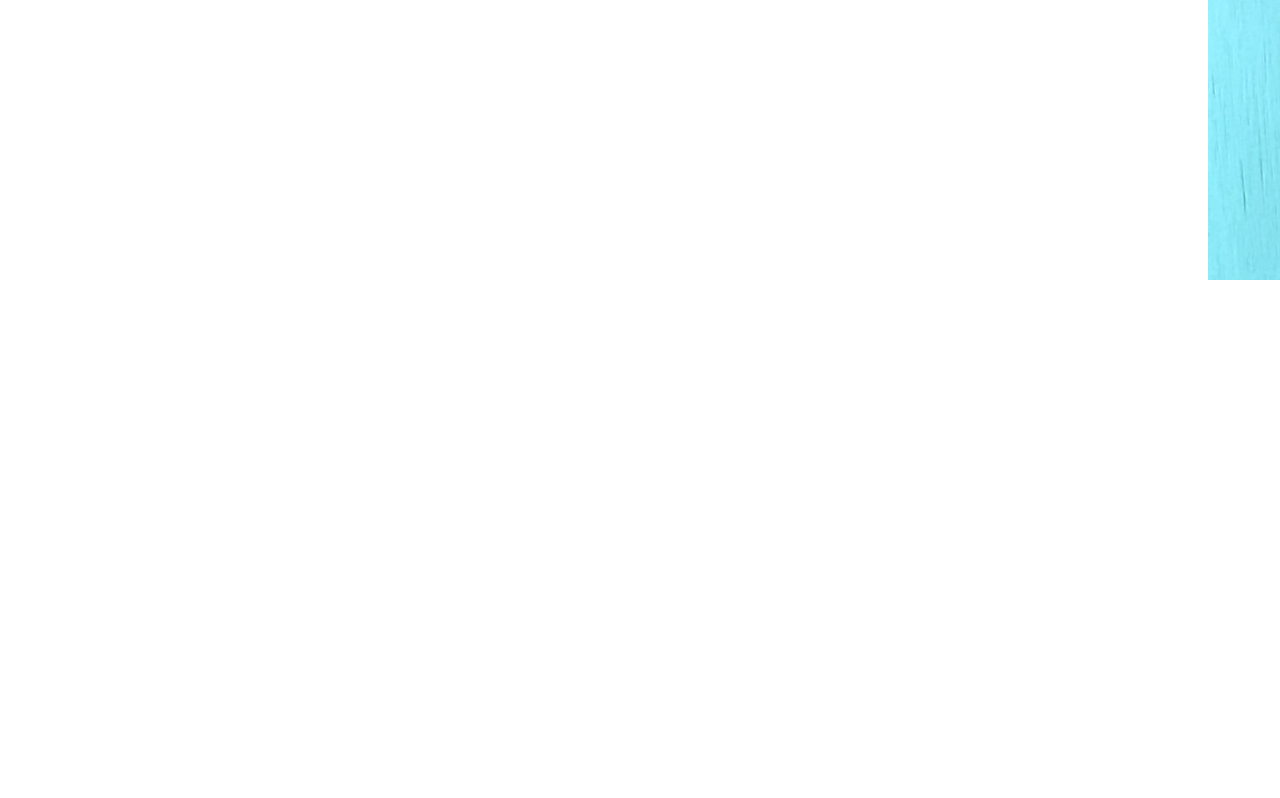
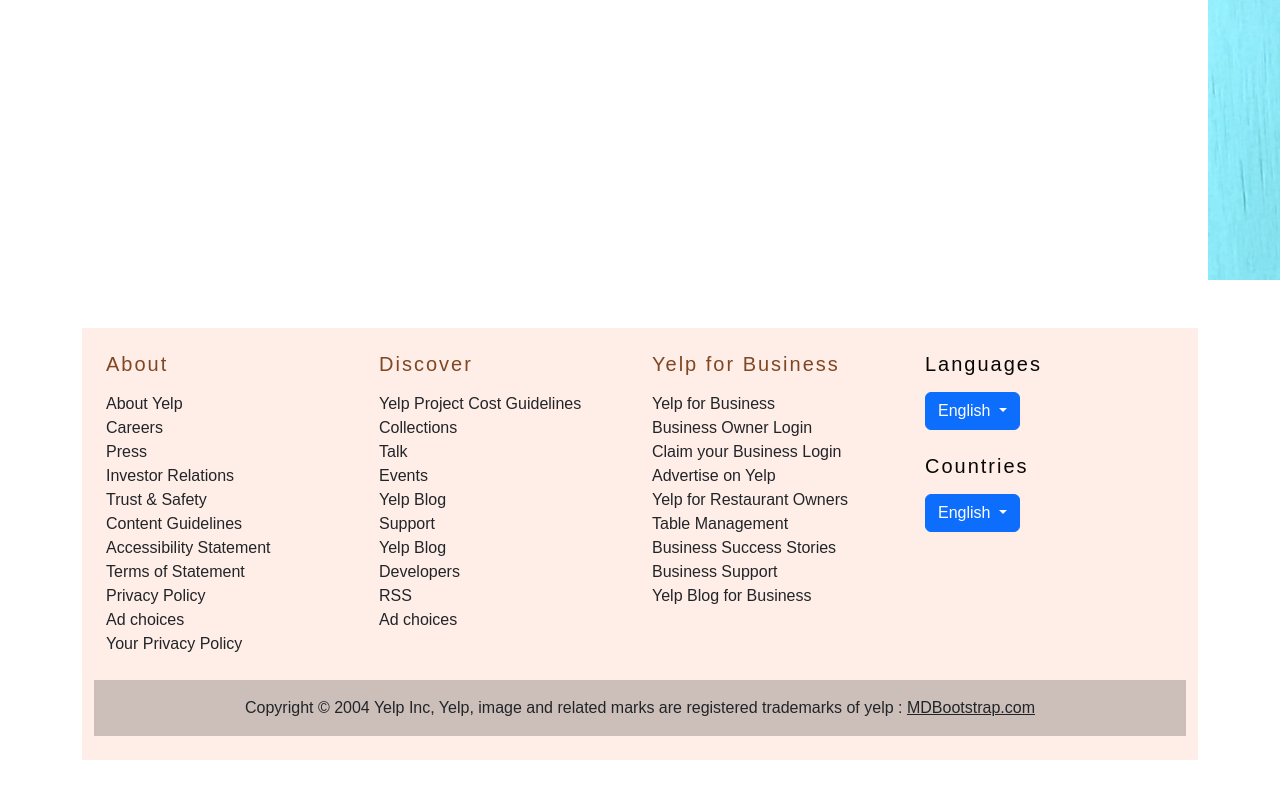
Before and after one commit to kunal-msu/tripti-gurung, a plain HTML site: page yelp.html in a window 1280 px wide. Shown: the part 807-1605 px from the top of the page. Before the commit the page ends 1087 px from the top, so only its background shows below. Drawn offline with nearby package versions, Linux system fonts and the light colour scheme.

Commit message:
TGM-22 Add footer

```diff
--- a/yelp.html
+++ b/yelp.html
@@ -117,4 +117,124 @@
             crossorigin="anonymous"
         ></script>
     </body>
+    <footer>
+
+        <div class="container my-5">
+
+            <footer style="background-color: #ffede7;">
+              <div class="container p-4">
+                <div class="row">
+                  <div class="col-lg-3 col-md-6 mb-4">
+                    <h5 class="mb-3" style="letter-spacing: 2px; color: #7f4722;">About</h5>
+                    <ul class="list-unstyled mb-0">
+                      <li class="mb-1">
+                        <li>About Yelp</li>
+                        <li>Careers</li>
+                        <li>Press</li>
+                        <li>Investor Relations</li>
+                        <li> Trust & Safety</li>
+                        <li>Content Guidelines</li>
+                        <li>Accessibility Statement</li>
+                        <li>Terms of Statement</li>
+                        <li>Privacy Policy</li>
+                        <li>Ad choices</li>
+                        <li>Your Privacy Policy</li>
+
+                    </ul>
+                  </div>
+                  <div class="col-lg-3 col-md-6 mb-4">
+                    <h5 class="mb-3" style="letter-spacing: 2px; color: #7f4722;">Discover</h5>
+                    <ul class="list-unstyled mb-0">
+                      <li class="mb-1">
+                        <li>Yelp Project Cost Guidelines</li>
+                        <li>Collections</li>
+                        <li>Talk</li>
+                        <li>Events</li>
+                        <li> Yelp Blog</li>
+                        <li>Support</li>
+                        <li>Yelp Blog</li>
+                        <li>Developers</li>
+                        <li>RSS</li>
+                        <li>Ad choices</li>
+
+                    </ul>
+                  </div>
+                  <div class="col-lg-3 col-md-6 mb-4">
+                    <h5 class="mb-3" style="letter-spacing: 2px; color: #7f4722;">Yelp for Business</h5>
+                    <ul class="list-unstyled mb-0">
+                      <li class="mb-1">
+                        <li>Yelp for Business</li>
+                        <li>Business Owner Login</li>
+                        <li>Claim your Business Login</li>
+                        <li>Advertise on Yelp</li>
+                        <li> Yelp for Restaurant Owners</li>
+                        <li>Table Management</li>
+                        <li>Business Success Stories</li>
+                        <li>Business Support</li>
+                        <li>Yelp Blog for Business</li>
+                    </ul>
+                  </div>
+
+                  <div class="col-lg-3 col-md-6 mb-4">
+                    <h5 class="mb-3" style="letter-spacing: 2px; color: #070706;">Languages</h5>
+                    <ul class="list-unstyled mb-0">
+                      <li class="mb-1">
+                        <div class="dropdown">
+                          <button type="button" class="btn btn-primary dropdown-toggle" data-bs-toggle="dropdown">
+                            English
+                          </button>
+                          </button>
+                          <ul class="dropdown-menu">
+                            <li><a class="dropdown-item" href="#">Link 1</a></li>
+                            <li><a class="dropdown-item" href="#">Link 2</a></li>
+                            <li><a class="dropdown-item" href="#">Link 3</a></li>
+                          </ul>
+                          <br>
+                          <br>
+                          <h5 class="mb-3" style="letter-spacing: 2px; color: #070706;">Countries</h5>
+                    <ul class="list-unstyled mb-0">
+                      <li class="mb-1">
+                        <div class="dropdown">
+                          <button type="button" class="btn btn-primary dropdown-toggle" data-bs-toggle="dropdown">
+                            English
+                          </button>
+                          </button>
+                          <ul class="dropdown-menu">
+                            <li><a class="dropdown-item" href="#">Link 1</a></li>
+                            <li><a class="dropdown-item" href="#">Link 2</a></li>
+                            <li><a class="dropdown-item" href="#">Link 3</a></li>
+                          </ul>
+
+                        </div>
+
+
+                  </div>
+
+                </div>
+              <div class="text-center p-3" style="background-color: rgba(0, 0, 0, 0.2);">
+               Copyright © 2004 Yelp Inc, Yelp, image and related marks are registered trademarks of yelp :
+                <a class="text-dark" href="https://mdbootstrap.com/">MDBootstrap.com</a>
+              </ul>
+              </div>
+              </div>
+              <!-- Copyright -->
+            </footer>
+
+          </div>
+          <!-- End of .container -->
+                </footer>
+                <!-- Bootstrap JavaScript Libraries -->
+                <script
+                    src="https://cdn.jsdelivr.net/npm/@popperjs/core@2.11.8/dist/umd/popper.min.js"
+                    integrity="sha384-I7E8VVD/ismYTF4hNIPjVp/Zjvgyol6VFvRkX/vR+Vc4jQkC+hVqc2pM8ODewa9r"
+                    crossorigin="anonymous"
+                ></script>
+
+                <script
+                    src="https://cdn.jsdelivr.net/npm/bootstrap@5.3.2/dist/js/bootstrap.min.js"
+                    integrity="sha384-BBtl+eGJRgqQAUMxJ7pMwbEyER4l1g+O15P+16Ep7Q9Q+zqX6gSbd85u4mG4QzX+"
+                    crossorigin="anonymous"
+                ></script>
+            </body>
+        </html>
 </html>
```
